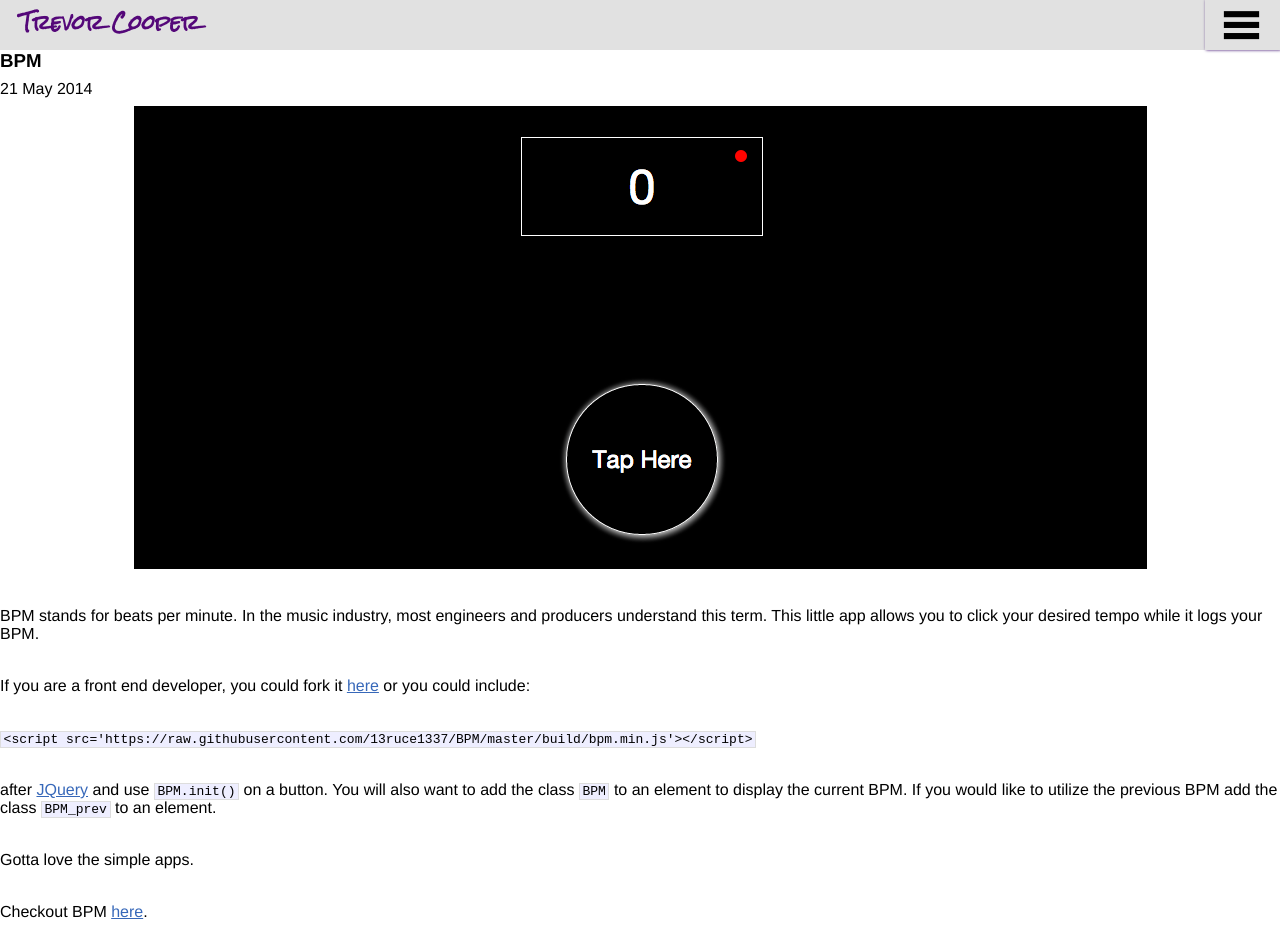
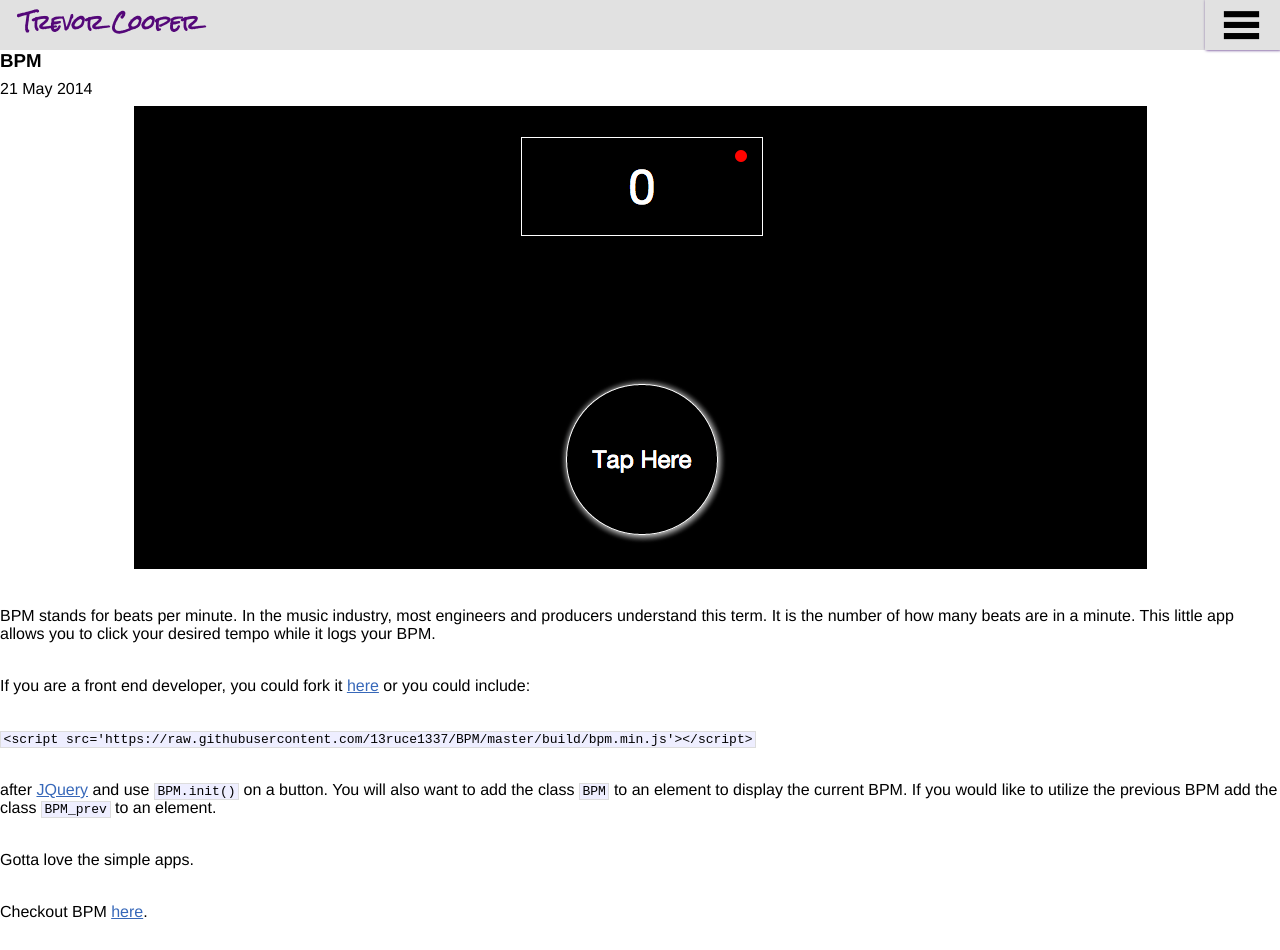
Before and after one commit to 13ruce1337/13ruce1337.github.io, a Jekyll site: the page built from _posts/2014-05-21-BPM.md, in a window 1280 px wide. Built offline with Jekyll 4.4.1, drawn with Linux system fonts in a browser that asks for light colours; nearby versions of some CDN libraries; Markdown is read by kramdown in place of the engine named in the settings.

Commit message:
cleaned up post

```diff
--- a/_posts/2014-05-21-BPM.md
+++ b/_posts/2014-05-21-BPM.md
@@ -12,7 +12,7 @@ img: /imgs/bpm.png
 </div>
 <br/>
 
-BPM stands for beats per minute. In the music industry, most engineers and producers understand this term. This little app allows you to click your desired tempo while it logs your BPM.
+BPM stands for beats per minute. In the music industry, most engineers and producers understand this term. It is the number of how many beats are in a minute. This little app allows you to click your desired tempo while it logs your BPM.
 
 <br/>
 
```
